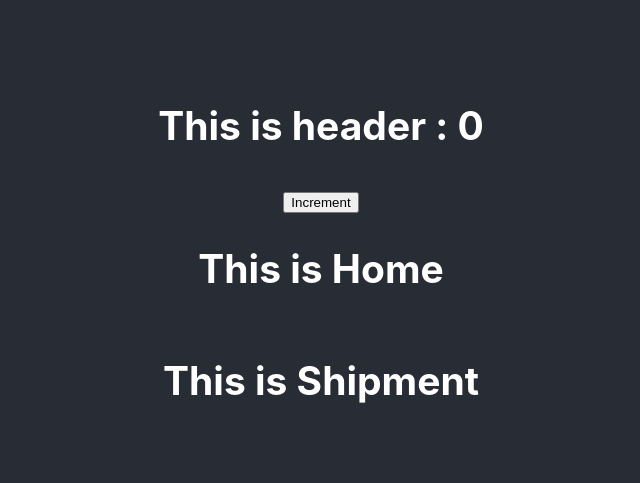
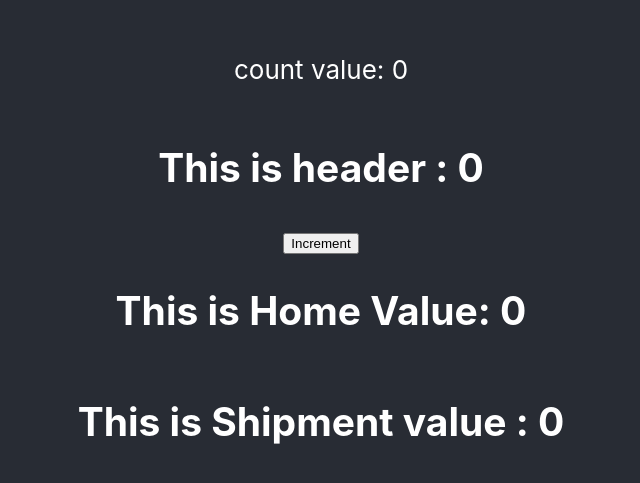
Before and after one commit to tanver68/state-management, a React (Create React App) app: page / in a window 1280 px wide. Shown: the part 147-630 px from the top of the page, without its empty margins (319-959 px from the left). Built offline with nearby package versions, Linux system fonts and the light colour scheme.

Commit message:
Share state with sibling component

```diff
--- a/src/App.js
+++ b/src/App.js
@@ -3,14 +3,17 @@
 import Header from './Component/Header/Header';
 import Home from './Component/Home/Home';
 import Shipment from './Component/Shipment/Shipment';
+import { useState } from 'react';
 
 function App() {
+  const [count,setCount] = useState(0)
   return (
     <div className="App">
       <header className="App-header">
-        <Header></Header>
-        <Home></Home>
-        <Shipment></Shipment>
+        <p>count value: {count}</p>
+        <Header count={count} setCount={setCount}></Header>
+        <Home count = {count}></Home>
+        <Shipment ccc={count}></Shipment>
       </header>
     </div>
   );
--- a/src/Component/Header/Header.js
+++ b/src/Component/Header/Header.js
@@ -1,7 +1,7 @@
 import React, { useState } from 'react';
 
-const Header = () => {
-    const [count,setCount] = useState(0)
+const Header = (props) => {
+      const {count,setCount}=props;
     return (
         <div>
             <h2>This is header : {count}</h2>
--- a/src/Component/Home/Home.js
+++ b/src/Component/Home/Home.js
@@ -1,9 +1,10 @@
 import React from 'react';
 
-const Home = () => {
+const Home = (props) => {
+    const {count} = props
     return (
         <div>
-            <h2>This is Home</h2>
+            <h2>This is Home Value: {count} </h2>
         </div>
     );
 };
--- a/src/Component/Shipment/Shipment.js
+++ b/src/Component/Shipment/Shipment.js
@@ -1,9 +1,10 @@
 import React from 'react';
 
-const Shipment = () => {
+const Shipment = (props) => {
+    const {ccc} = props;
     return (
         <div>
-            <h2>This is Shipment</h2>
+            <h2>This is Shipment value : {ccc}</h2>
         </div>
     );
 };
```
Also changed, not shown: 1 other file (tests, documents, lock files or other folders).
